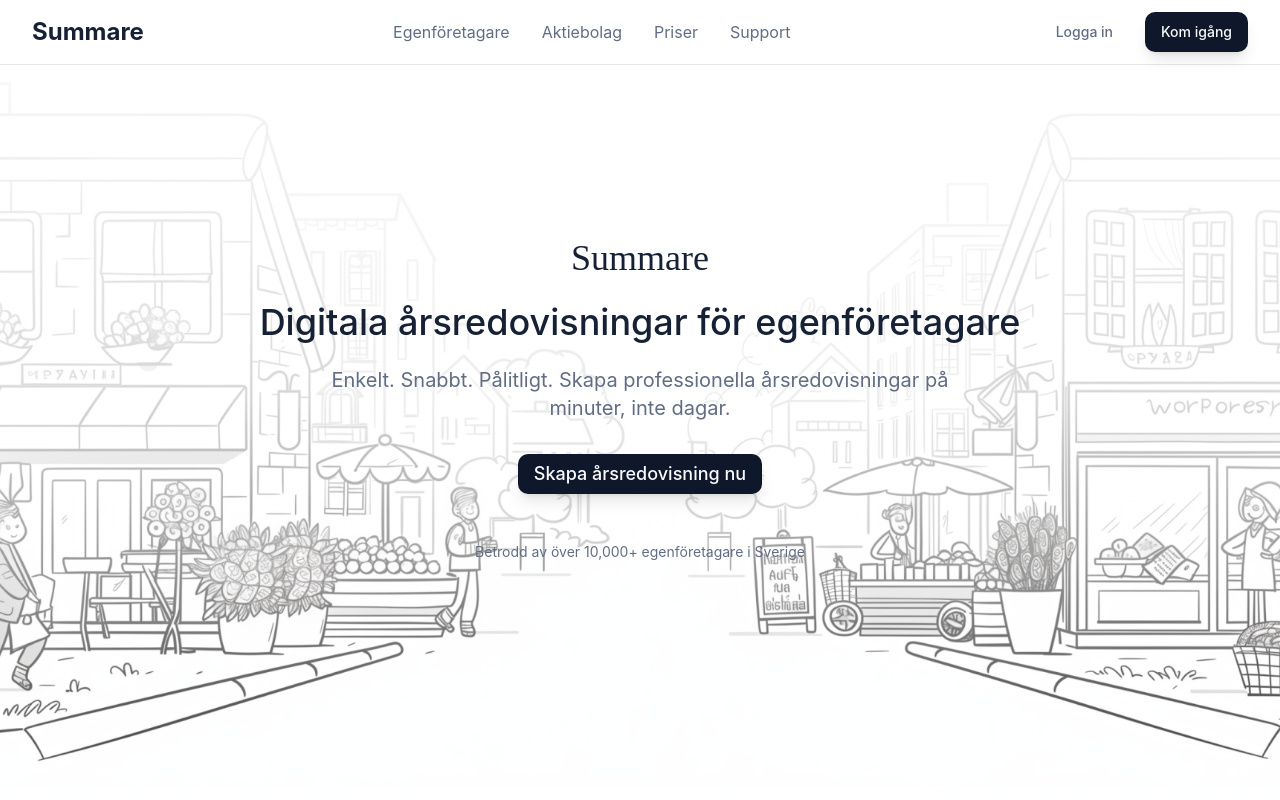
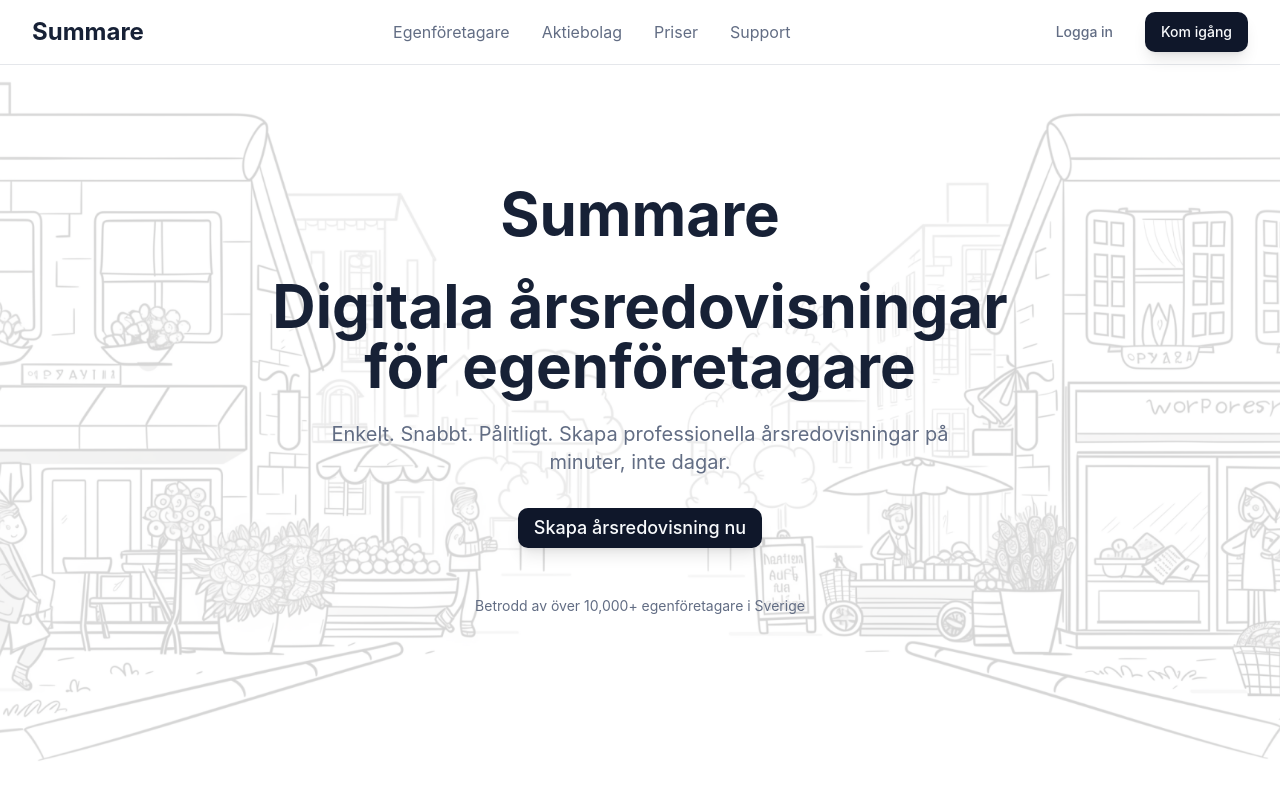
Before and after one commit to cemyet/summare-digital-vision, a React (Vite) app: page / in a window 1280 px wide. Shown: the top 800 px of the page. Built offline with nearby package versions, Linux system fonts and the light colour scheme.

Commit message:
Reverted to commit d6fefdffffd6be96b07c53ad2d253e5f649fb03f

```diff
--- a/src/components/HeroSection.tsx
+++ b/src/components/HeroSection.tsx
@@ -12,19 +12,19 @@ const HeroSection = () => {
         backgroundRepeat: 'no-repeat'
       }}
     >
-      {/* Gradient overlay for fade effect - opaque at top, transparent at bottom */}
-      <div className="absolute inset-0 bg-gradient-to-b from-white via-white/80 to-transparent"></div>
+      {/* Overlay for better text readability */}
+      <div className="absolute inset-0 bg-white/80"></div>
 
       <div className="relative z-10 text-center max-w-4xl mx-auto px-4 sm:px-6 lg:px-8">
-        {/* Logo/Brand - smaller and cursive */}
-        <div className="mb-6">
-          <h1 className="text-3xl md:text-4xl font-normal text-summare-navy mb-4" style={{ fontFamily: 'Dancing Script, cursive' }}>
+        {/* Logo/Brand */}
+        <div className="mb-8">
+          <h1 className="text-5xl md:text-6xl font-bold text-summare-navy mb-4">
             Summare
           </h1>
         </div>
 
-        {/* Main Heading - reduced size and weight */}
-        <h2 className="text-2xl md:text-3xl lg:text-4xl font-medium text-summare-navy leading-tight mb-6 animate-fade-in">
+        {/* Main Heading */}
+        <h2 className="text-hero mb-6 animate-fade-in">
           Digitala årsredovisningar för egenföretagare
         </h2>
 
--- a/src/index.css
+++ b/src/index.css
@@ -4,7 +4,6 @@
 @tailwind utilities;
 
 @import url('https://fonts.googleapis.com/css2?family=Inter:wght@300;400;500;600;700&display=swap');
-@import url('https://fonts.googleapis.com/css2?family=Dancing+Script:wght@400;500;600;700&display=swap');
 
 /* Definition of the design system. All colors, gradients, fonts, etc should be defined here.
 All colors MUST be HSL.
```
